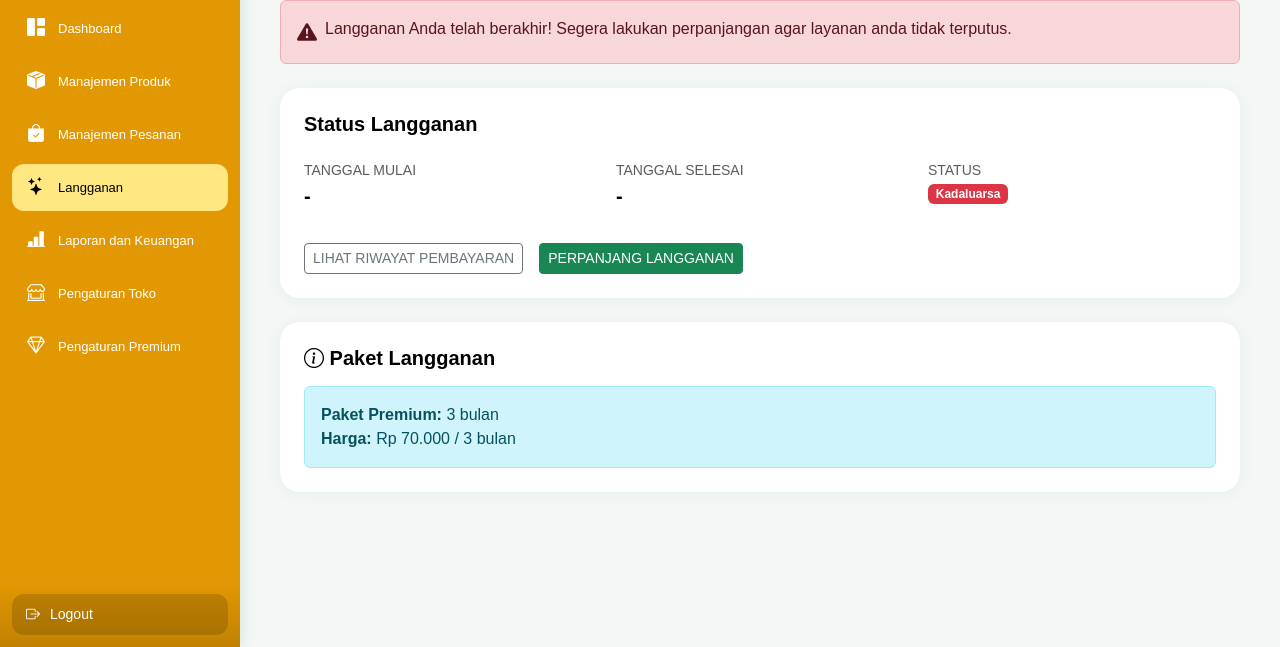
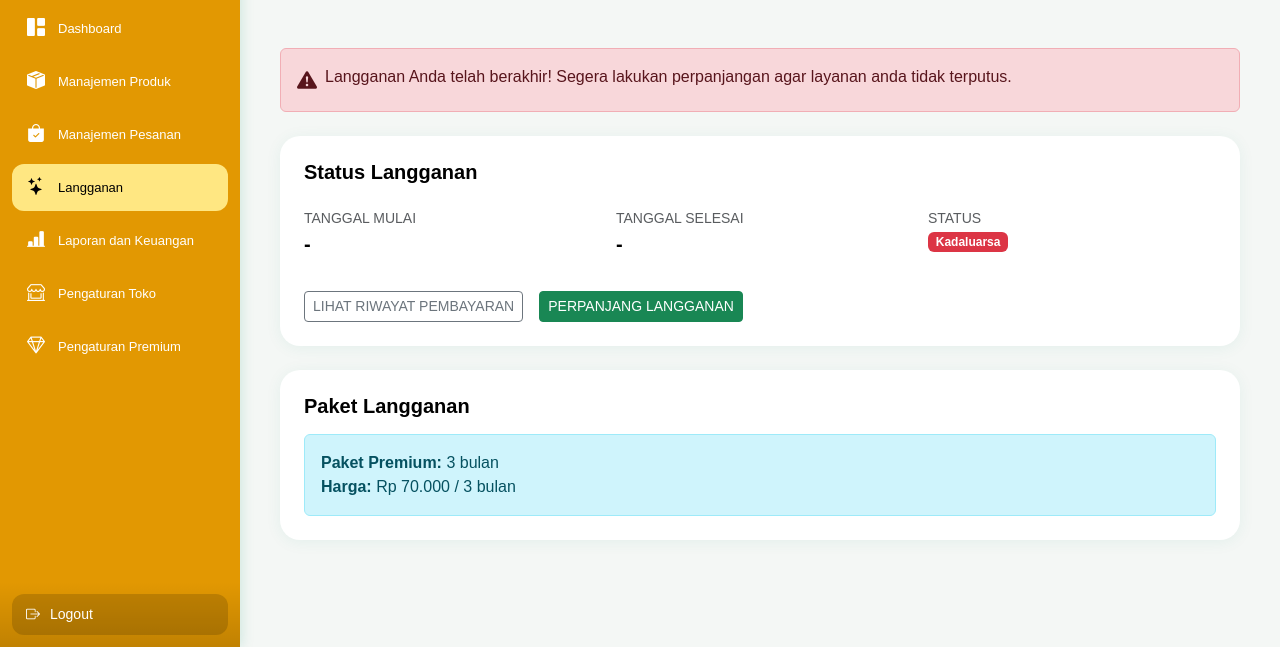
Before and after one commit to jsofiah/ReWorth, a PHP site: page /langganan.php in a window 1280 px wide. Shown: the part 153-800 px from the top of the page. Run offline with PHP 8.4, Linux system fonts and the light colour scheme; the visitor is signed in with stand-in values (Sample User, id 1); data that the repository does not hold is empty; some libraries are stand-ins or nearby versions.

Commit message:
perubahan card dan icon

```diff
--- a/reworth_penjual/langganan.php
+++ b/reworth_penjual/langganan.php
@@ -128,6 +128,7 @@ if ($isExpired) {
 
         <div class="content-area">
             <?php if ($warningMessage): ?>
+                <br><br>
             <div class="alert alert-<?= $warningType ?> mb-4">
                 <div class="d-flex gap-2">
                     <i class="bi bi-exclamation-triangle-fill fs-5"></i>
@@ -169,7 +170,7 @@ if ($isExpired) {
             <!-- Info Paket -->
             <div class="card-custom mt-4">
                 <div class="card-body p-4">
-                    <h5 class="fw-bold mb-3"><i class="bi bi-info-circle"></i> Paket Langganan</h5>
+                    <h5 class="fw-bold mb-3">Paket Langganan</h5>
                     <div class="alert alert-info mb-0">
                         <strong>Paket Premium:</strong> 3 bulan <br>
                         <strong>Harga:</strong> Rp 70.000 / 3 bulan
```
